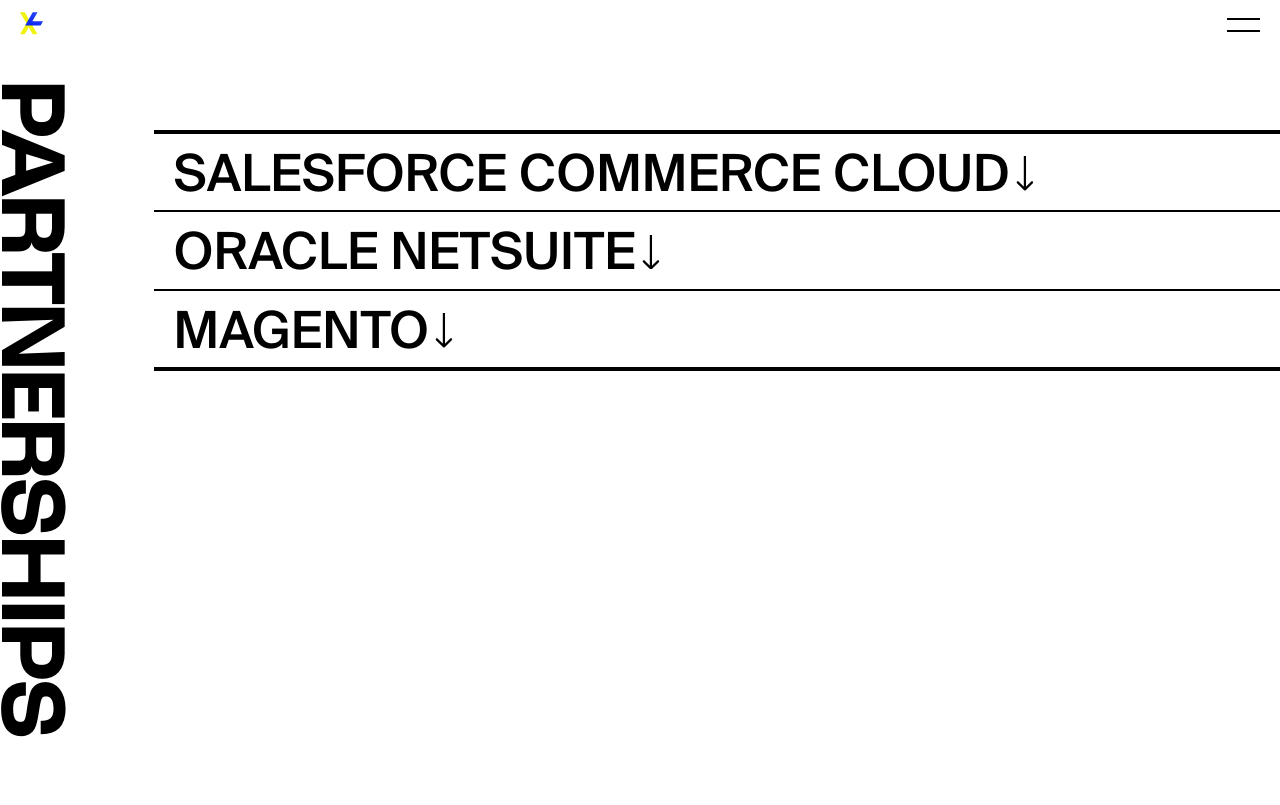
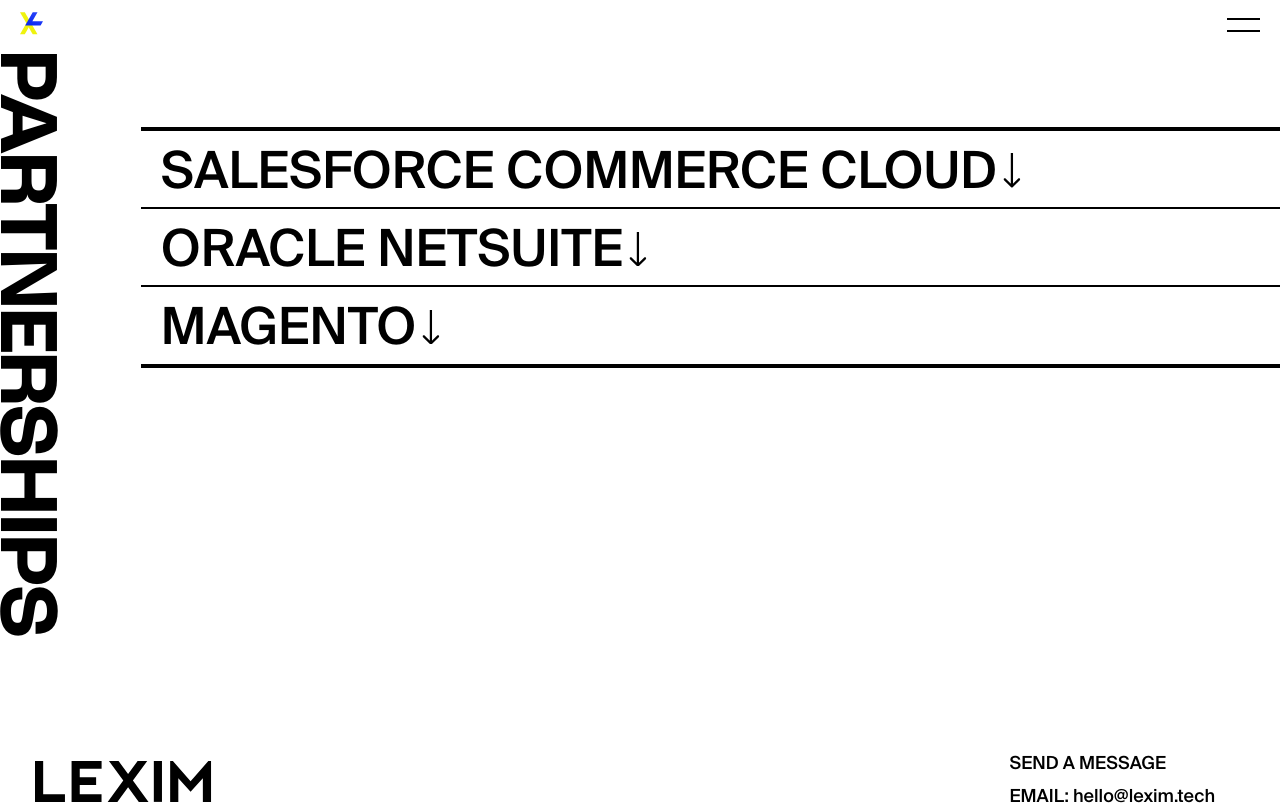
Before and after one commit to samuel-lexim/lexim-react, a Next.js app: page /partnerships in a window 1280 px wide. Shown: the top 805 px of the page. Built offline with nearby package versions, Linux system fonts and the light colour scheme.

Commit message:
page title

```diff
--- a/src/pages/partnerships/index.js
+++ b/src/pages/partnerships/index.js
@@ -16,7 +16,7 @@
 
       <div id='fullPage'>
 
-        <div className={`${styles.partnerSection}`}>
+        <div className={`${styles.partnerSection} ${page.pageWrap}`}>
           <div className={styles.innerSection}>
 
             <div className={styles.blackLine}></div>
--- a/src/styles/page.module.scss
+++ b/src/styles/page.module.scss
@@ -38,23 +38,54 @@
   position: absolute;
   transform: rotate(90deg) translateY(-27%);
   transform-origin: left;
-  top: 40px;
-  left: -2px;
+  top: 34px;
+  left: -4px;
   font-weight: 600;
   font-size: 28px;
 }
 
+.pageWrap {
+  min-height: 88vh;
+  padding-top: calc(5vw + 50px);
+  padding-left: calc(5vw + 18px);
+}
+
 @media only screen and (min-width: 768px) {
   .pageTitle {
-    font-size: 7vw;
-    top: 20px;
-    left: -10px;
+    font-size: 60px;
+    top: 11px;
+    left: -7px;
+  }
+
+  .pageWrap {
+    padding-top: calc(6vw + 50px);
+    padding-left: calc(6vw + 50px);
+  }
+}
+
+@media only screen and (min-width: 1200px) {
+  .pageTitle {
+    font-size: 80px;
+    top: -4px;
+    left: -8px;
+  }
+
+  .pageWrap {
+    padding-top: calc(6vw + 50px);
+    padding-left: calc(6vw + 64px);
   }
 }
 
 @media only screen and (min-width: 1440px) {
   .pageTitle {
     font-size: 100px;
+    left: -11px;
+    top: -12px
+  }
+
+  .pageWrap {
+    padding-top: 155px;
+    padding-left: 170px;
   }
 }
 
--- a/src/styles/pagePartnerships.module.scss
+++ b/src/styles/pagePartnerships.module.scss
@@ -1,13 +1,9 @@
 @import "variables.module";
 
 .partnerSection {
-  padding: 90px 0 0;
-  min-height: 100vh;
-
   .innerSection {
     position: relative;
     width: 100%;
-    padding: 0 0 0 40px;
   }
 }
 
@@ -16,19 +12,11 @@
 }
 
 @media screen and (min-width: 768px) {
-  .partnerSection {
-    padding-top: 130px;
 
-    .innerSection {
-      padding-left: 12vw;
-    }
-  }
 
 }
 
 @media screen and (min-width: 1440px) {
-  .partnerSection {
-    padding-top: 115px;
-  }
+
 
 }
```
